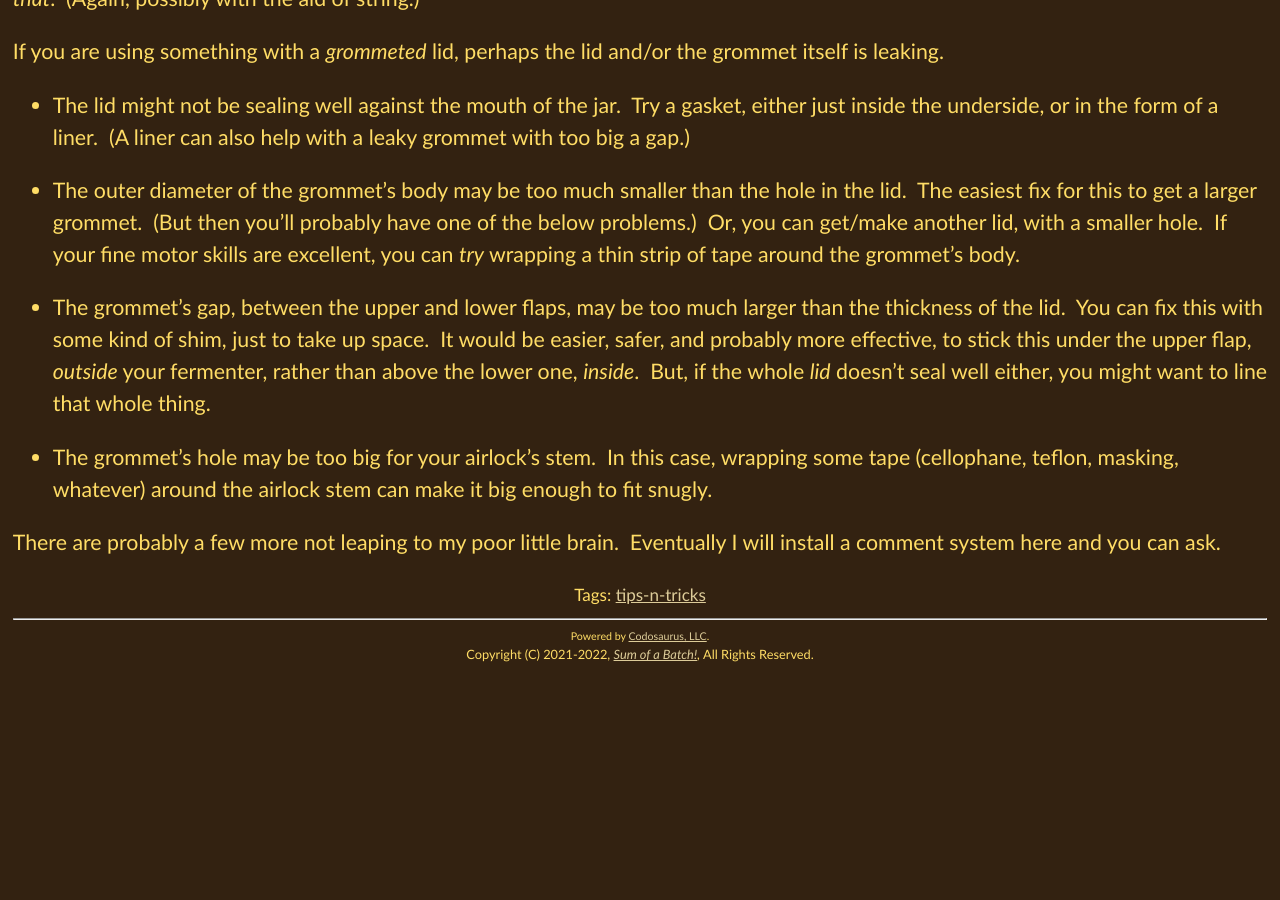
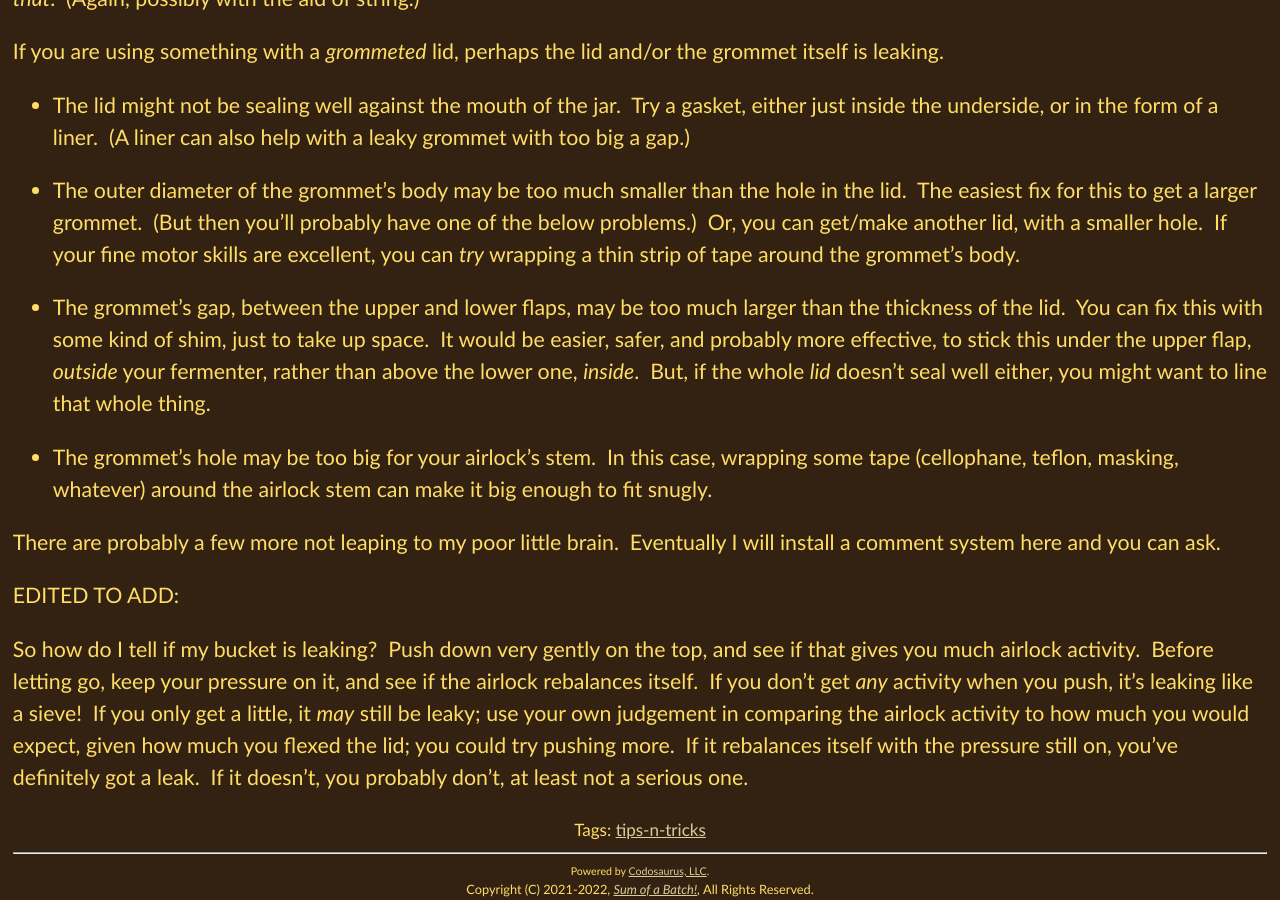
Before and after one commit to Sum-of-a-Batch/Sum-of-a-Batch.github.io, a Jekyll site: the page built from _posts/2022-02-02-why-isnt-my-airlock-bubbling.md, in a window 1280 px wide and 900 px high, scrolled down 1847 px. Built offline with Jekyll 4.4.1, drawn with Linux system fonts in a browser that asks for light colours; before the commit the page ends 2512 px from its top, so only the background shows below that.

Commit message:
update no-bubbles post

```diff
--- a/_posts/2022-02-02-why-isnt-my-airlock-bubbling.md
+++ b/_posts/2022-02-02-why-isnt-my-airlock-bubbling.md
@@ -151,3 +151,21 @@ around the airlock stem can make it big enough to fit snugly.
 
 There are probably a few more not leaping to my poor little brain.&nbsp;
 Eventually I will install a comment system here and you can ask.
+
+EDITED TO ADD:
+
+So how do I tell if my bucket is leaking?&nbsp;
+Push down very gently on the top,
+and see if that gives you much airlock activity.&nbsp;
+Before letting go, keep your pressure on it,
+and see if the airlock rebalances itself.&nbsp;
+If you don't get _any_ activity when you push,
+it's leaking like a sieve!&nbsp;
+If you only get a little, it _may_ still be leaky;
+use your own judgement in comparing the airlock activity
+to how much you would expect,
+given how much you flexed the lid;
+you could try pushing more.&nbsp;
+If it rebalances itself with the pressure still on,
+you've definitely got a leak.&nbsp;
+If it doesn't, you probably don't, at least not a serious one.
```
